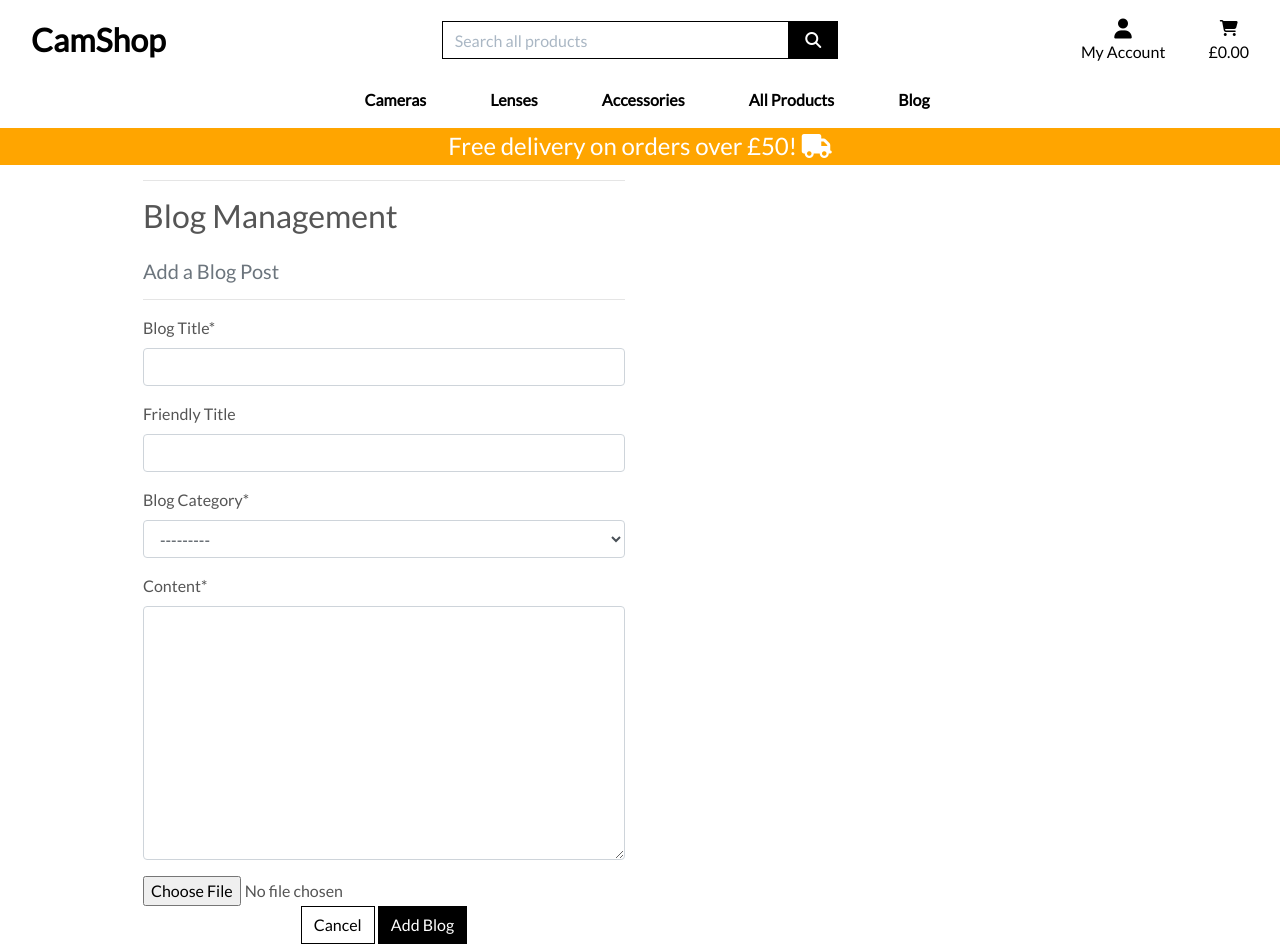
After one commit to StanimirVasev/ci-project-4, a Django app: page /blog/add/ in a window 1280 px wide. The commit adds this page. Run offline with Django 3.2, Linux system fonts and the light colour scheme; data comes from the database, SQL or seed files in the repository; parts of the project's set-up code (start-up, migrations or seed data) failed here and were passed over; some libraries are stand-ins or nearby versions.

Commit message:
Added add blog functionality

```diff
--- a/blog/forms.py
+++ b/blog/forms.py
@@ -2,7 +2,6 @@ from django import forms
 from .models import Post, BlogCategory
 
 class PostForm(forms.ModelForm):
-    # Define the blog_categories field as a ModelChoiceField
     blog_categories = forms.ModelChoiceField(
         queryset=BlogCategory.objects.all(),
         widget=forms.Select,
@@ -18,3 +17,27 @@ class PostForm(forms.ModelForm):
         self.fields['blog_categories'].widget.choices = [
             (cat.id, cat.get_friendly_name()) for cat in BlogCategory.objects.all()
         ]
+
+class BlogForm(forms.ModelForm):
+    class Meta:
+        model = Post
+        fields = ['title', 'friendly_title', 'blog_categories', 'body', 'image']
+        labels = {
+            'title': 'Blog Title',
+            'friendly_title': 'Friendly Title',
+            'blog_categories': 'Blog Category',
+            'body': 'Content',
+            'image': 'Blog Image',
+        }
+        widgets = {
+            'title': forms.TextInput(attrs={'class': 'form-control'}),
+            'friendly_title': forms.TextInput(attrs={'class': 'form-control'}),
+            'blog_categories': forms.Select(attrs={'class': 'form-control'}),
+            'body': forms.Textarea(attrs={'class': 'form-control'}),
+            'image': forms.ClearableFileInput(attrs={'class': 'form-control-file'}),
+        }
+
+    def __init__(self, *args, **kwargs):
+        super().__init__(*args, **kwargs)
+        self.fields['blog_categories'].queryset = BlogCategory.objects.all()
+        self.fields['blog_categories'].label_from_instance = lambda obj: obj.get_friendly_name()
--- /dev/null
+++ b/blog/templates/blog/add_blog.html
@@ -0,0 +1,53 @@
+{% extends "base.html" %}
+{% load static %}
+
+{% block page_header %}
+    <div class="container header-container">
+        <div class="row">
+            <div class="col"></div>
+        </div>
+    </div>
+{% endblock %}
+
+{% block content %}
+    <div class="overlay"></div>
+    <div class="container">
+        <div class="row">
+            <div class="col-12 col-md-6">
+                <hr>
+                <h2 class="logo-font mb-4">Blog Management</h2>
+                <h5 class="text-muted">Add a Blog Post</h5>
+                <hr>
+            </div>
+        </div>
+
+        <div class="row">
+            <div class="col-12 col-md-6">
+                <form method="POST" action="{% url 'add_blog' %}" class="form mb-2" enctype="multipart/form-data">
+                    {% csrf_token %}
+                    {% for field in form %}
+                        {% if field.name != 'image' %}
+                            {{ field|as_crispy_field }}
+                        {% else %}
+                            {{ field }}
+                        {% endif %}
+                    {% endfor %}
+                    <div class="text-center">
+                        <a class="btn btn-outline-black rounded-0" href="{% url 'blog_list' %}">Cancel</a>
+                        <button class="btn btn-black rounded-0" type="submit">Add Blog</button>
+                    </div>
+                </form>
+            </div>
+        </div>
+    </div>
+{% endblock %}
+
+{% block postloadjs %}
+    {{ block.super }}
+    <script type="text/javascript">
+        $('#new-image').change(function() {
+            var file = $('#new-image')[0].files[0];
+            $('#filename').text(`Image will be set to: ${file.name}`);
+        });
+    </script>
+{% endblock %}
--- a/blog/urls.py
+++ b/blog/urls.py
@@ -5,4 +5,5 @@ urlpatterns = [
     path('', views.blog_list, name='blog_list'),
     path('post/<int:pk>/', views.blog_detail, name='blog_detail'),
     path('category/<str:category_name>/', views.blog_category, name='blog_category'),
+    path('add/', views.add_blog, name='add_blog'),
 ]
--- a/blog/views.py
+++ b/blog/views.py
@@ -1,6 +1,7 @@
 from django.shortcuts import render, get_object_or_404
 from .models import Post, BlogCategory
 from products.models import Category, Subcategory
+from .forms import BlogForm
 
 def blog_list(request):
     posts = Post.objects.all().order_by("-created_on")
@@ -19,10 +20,13 @@ def blog_category(request, category_name):
     blog_categories = BlogCategory.objects.all()
     categories = Category.objects.all()
     subcategories = Subcategory.objects.all()
+
+    # Correctly fetch the category object
     category = get_object_or_404(BlogCategory, name__iexact=category_name)
-    posts = Post.objects.filter(
-        blog_categories__name__icontains=category_name
-    ).order_by("-created_on")
+
+    # Filter posts based on the `blog_categories` field
+    posts = Post.objects.filter(blog_categories=category).order_by("-created_on")
+
     context = {
         'category': category,
         'category_name': category_name,
@@ -37,7 +41,10 @@ def blog_detail(request, pk):
     blog_categories = BlogCategory.objects.all()
     categories = Category.objects.all()
     subcategories = Subcategory.objects.all()
+
+    # Fetch the specific post
     post = get_object_or_404(Post, pk=pk)
+
     context = {
         'post': post,
         'blog_categories': blog_categories,
@@ -45,3 +52,14 @@ def blog_detail(request, pk):
         'subcategories': subcategories,
     }
     return render(request, "blog/blog_detail.html", context)
+
+
+def add_blog(request):
+    if request.method == 'POST':
+        form = BlogForm(request.POST, request.FILES)
+        if form.is_valid():
+            form.save()
+            return redirect('blog_list')
+    else:
+        form = BlogForm()
+    return render(request, 'blog/add_blog.html', {'form': form})
--- a/templates/base.html
+++ b/templates/base.html
@@ -71,6 +71,7 @@
                             {% if request.user.is_authenticated %}
                                 {% if request.user.is_superuser %}
                                     <a href="{% url 'add_product' %}" class="dropdown-item">Product Management</a>
+                                    <a href="{% url 'add_blog' %}" class="dropdown-item">Blog Management</a>
                                 {% endif %}
                                 <a href="{% url 'profile' %}" class="dropdown-item">My Profile</a>
                                 <a href="{% url 'account_logout' %}" class="dropdown-item">Logout</a>
--- a/templates/includes/mobile-top-header.html
+++ b/templates/includes/mobile-top-header.html
@@ -32,6 +32,7 @@
           {% if request.user.is_authenticated %}
               {% if request.user.is_superuser %}
                   <a href="{% url 'add_product' %}" class="dropdown-item">Product Management</a>
+                  <a href="{% url 'add_blog' %}" class="dropdown-item">Blog Management</a>
               {% endif %}
               <a href="{% url 'profile' %}" class="dropdown-item">My Profile</a>
               <a href="{% url 'account_logout' %}" class="dropdown-item">Logout</a>
```
